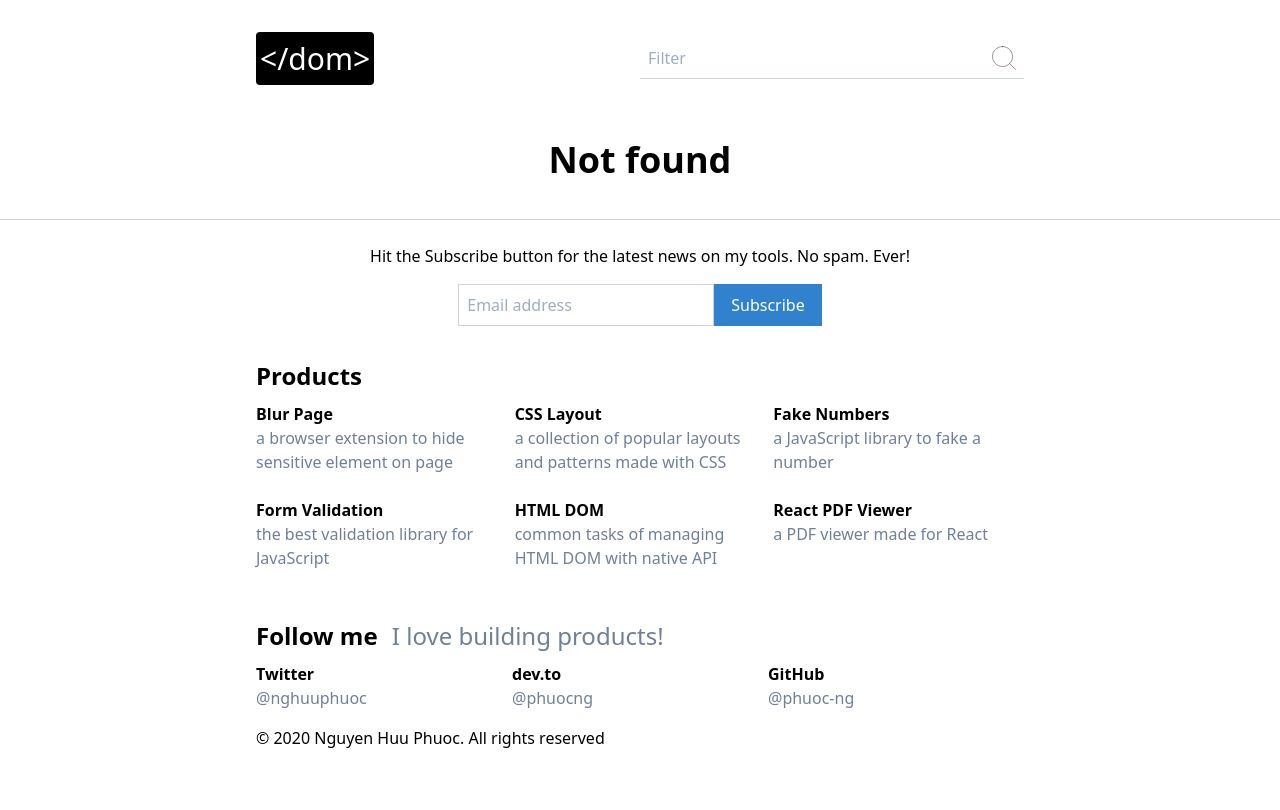
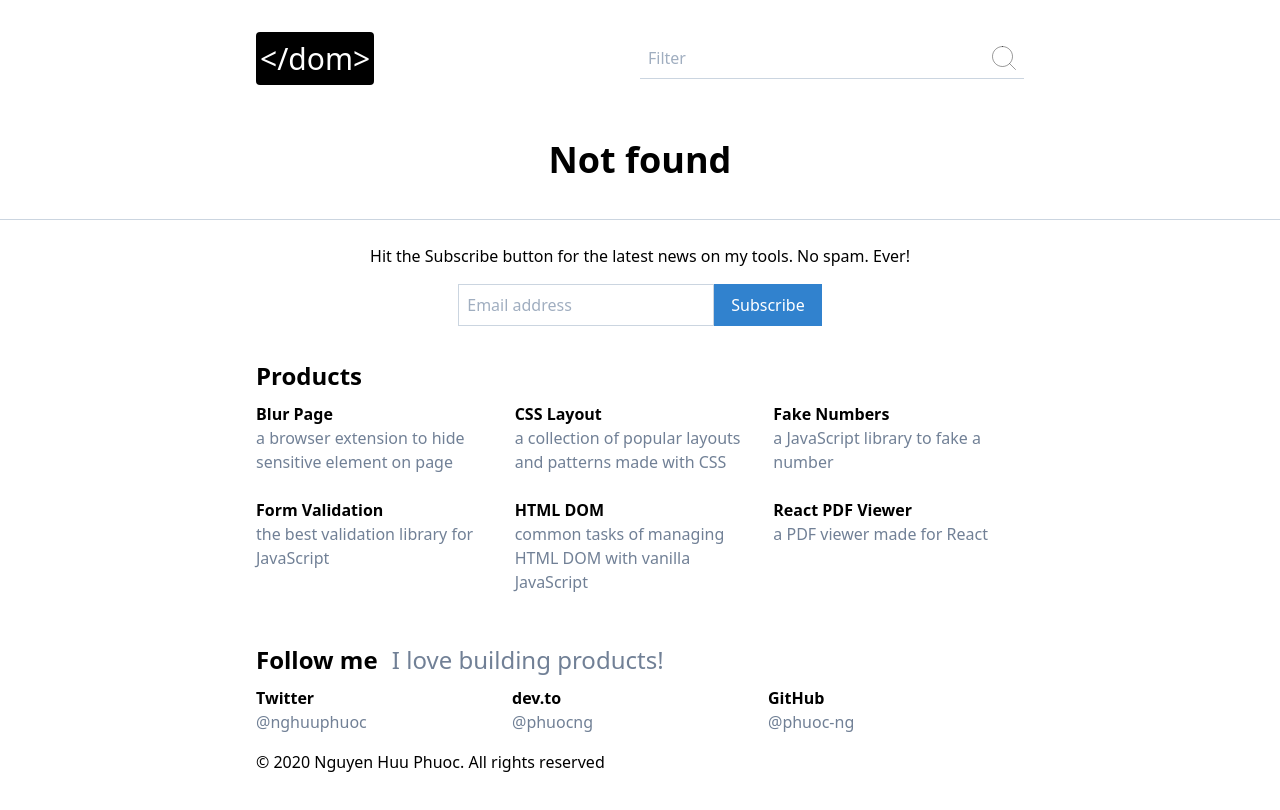
Before and after one commit to phuocng/html-dom, a React app: page /404.html in a window 1280 px wide. Shown: the top 810 px of the page. Built offline with nearby package versions, Linux system fonts and the light colour scheme.

Commit message:
Update footer

```diff
--- a/client/pages/Footer.tsx
+++ b/client/pages/Footer.tsx
@@ -67,7 +67,7 @@ const Footer: React.FC<{}> = () => {
                                 title="HTML DOM - Common tasks of managing HTML DOM with native API"
                             >
                                 <div className='font-semibold'>HTML DOM</div>
-                                <span className='text-gray-600'>common tasks of managing HTML DOM with native API</span>
+                                <span className='text-gray-600'>common tasks of managing HTML DOM with vanilla JavaScript</span>
                             </a>
                         </li>
                         <li className='w-1/2 sm:w-1/3 px-1 mb-6'>
--- a/client/posts/strip-html-from-a-given-text/index.tsx
+++ b/client/posts/strip-html-from-a-given-text/index.tsx
@@ -47,7 +47,8 @@ const stripHtml = function(html) {
 
 ## 3. Use template
 
-The [\`<template>\`](https://developer.mozilla.org/en-US/docs/Web/HTML/Element/template) holds a HTML content that is not to be rendered immediately. However, this is not supported on older browser such as IE11.
+The [\`<template>\`](https://developer.mozilla.org/en-US/docs/Web/HTML/Element/template) tag holds a HTML content that is not to be rendered immediately.
+However, this is not supported on older browser such as IE 11.
 
 ~~~ javascript
 const stripHtml = function(html) {
```
Also changed, not shown: 1 other file (tests, documents, lock files or other folders).
